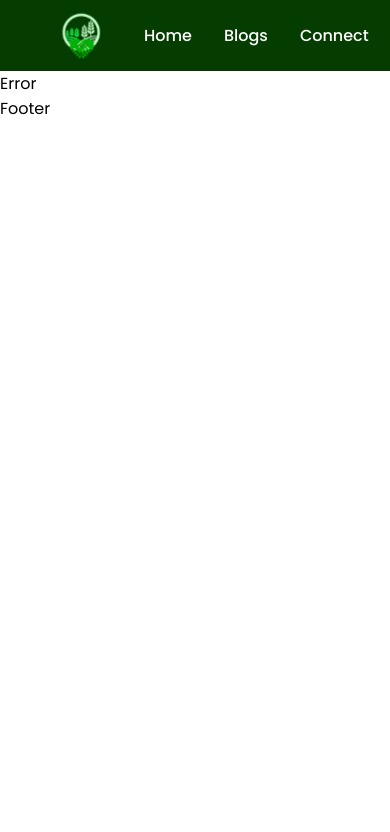
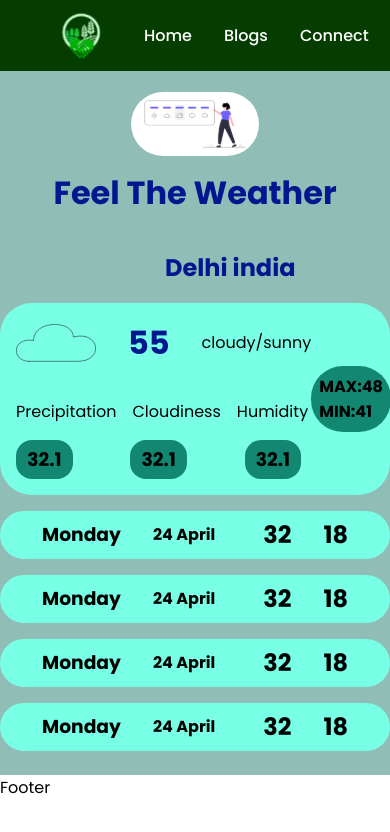
Before and after one commit to Arya-Deep-31/AgriShare-frontend, a React app: page /weather in a window 390 px wide. Shown: the top 832 px of the page. Built offline with nearby package versions, Linux system fonts and the light colour scheme; the HTML template or start-up script is replaced by a standard one.

Commit message:
ADD:Weather Page

```diff
--- a/src/App.jsx
+++ b/src/App.jsx
@@ -1,6 +1,6 @@
 import { Routes, Route } from "react-router-dom";
 
-import { Home, Error } from "./Pages";
+import { Home, Error, Weather } from "./Pages";
 
 import { Navbar, Footer } from "./Components";
 
@@ -11,6 +11,7 @@ const App = () => {
       <Routes>
         <Route path="/" element={<Home />} />
         <Route path="*" element={<Error />} />
+        <Route path="/weather" element={<Weather />} />
       </Routes>
       <Footer />
     </>
--- a/src/Components/Navbar/Navbar.module.scss
+++ b/src/Components/Navbar/Navbar.module.scss
@@ -31,7 +31,7 @@
       transition: ease-in-out 0.4s;
 
       &:hover {
-        transform: scale(1.2);
+        transform: scale(1.08);
       }
 
       a {
--- /dev/null
+++ b/src/Components/WeaInfo/WeaInfo.jsx
@@ -0,0 +1,17 @@
+import React from "react";
+import styles from "./WeaInfo.module.scss";
+const WeaInfo = () => {
+  return (
+    <div className={styles.container}>
+      <div className={styles.first}>
+        <h3>Monday</h3> <h4>24 April</h4>
+      </div>
+      <div className={styles.second}>
+        <h2>32</h2>
+        <h2>18</h2>
+      </div>
+    </div>
+  );
+};
+
+export default WeaInfo;
--- /dev/null
+++ b/src/Components/WeaInfo/WeaInfo.module.scss
@@ -0,0 +1,35 @@
+.container {
+  display: flex;
+  align-items: center;
+  justify-content: space-between;
+  background-color: #7affe7;
+  padding: 0 2rem;
+  border-radius: 2rem;
+  margin: 1rem;
+  height: 3rem;
+
+  .first {
+    display: flex;
+    align-items: center;
+    gap: 2rem;
+  }
+  .second {
+    display: flex;
+    align-items: center;
+    gap: 2rem;
+  }
+}
+
+@media (max-width: 800px) {
+  .container {
+    justify-content: center;
+    gap: 3rem;
+    margin: 1rem auto;
+    .first {
+      gap: 2rem;
+    }
+    .second {
+      gap: 2rem;
+    }
+  }
+}
--- a/src/Components/index.jsx
+++ b/src/Components/index.jsx
@@ -1,5 +1,6 @@
 import Button from "./Button/Button";
 import Navbar from "./Navbar/Navbar";
 import Footer from "./Footer/Footer";
+import WeaInfo from "./WeaInfo/WeaInfo";
 
-export { Button, Navbar, Footer };
+export { Button, Navbar, Footer, WeaInfo };
--- /dev/null
+++ b/src/Pages/Weather/Weather.jsx
@@ -0,0 +1,58 @@
+import styles from "./Weather.module.scss";
+import { WeaInfo } from "../../Components";
+const Weather = () => {
+  return (
+    <div className={styles.weather}>
+      <div className={styles.container}>
+        <div className={styles.top}>
+          <img src="/images/cld2.svg" alt="avatar" className="fa-solid fa-home" />
+          <h1>Feel The Weather</h1>
+        </div>
+
+        <div className={styles.mid}>
+          <div className={styles.mid_first}>
+            <i className="fa-solid fa-home" />
+            <h3>Delhi india</h3>
+          </div>
+
+          <div className={styles.mid_sec}>
+            <div className={styles.mid_left}>
+              <div className={styles.mid_left_first}>
+                <img src="/images/cloud.svg" className="fa-solid fa-home" alt="avatar" />
+                <h2>55</h2>
+                <p>cloudy/sunny</p>
+              </div>
+              <div className={styles.mid_left_bottom}>
+                <div className={styles.mid_left_sec}>
+                  <p>Precipitation</p>
+                  <p>Cloudiness</p>
+                  <p>Humidity</p>
+                </div>
+                <div className={styles.mid_left_third}>
+                  <h3>32.1</h3>
+                  <h3>32.1</h3>
+                  <h3>32.1</h3>
+                </div>
+              </div>
+            </div>
+            <div className={styles.mid_right}>
+              <div className={styles.maxi}>
+                <h2>MAX:48</h2>
+                <h2>MIN:41</h2>
+              </div>
+            </div>
+          </div>
+        </div>
+
+        <div className={styles.end}>
+          <WeaInfo />
+          <WeaInfo />
+          <WeaInfo />
+          <WeaInfo />
+        </div>
+      </div>
+    </div>
+  );
+};
+
+export default Weather;
--- /dev/null
+++ b/src/Pages/Weather/Weather.module.scss
@@ -0,0 +1,213 @@
+.weather {
+  display: flex;
+  justify-content: center;
+  align-items: center;
+  flex-direction: column;
+  background: #90bdb5;
+  position: relative;
+  .container {
+    margin-top: 1rem;
+
+    .top {
+      display: flex;
+      justify-content: center;
+      align-items: center;
+
+      margin-bottom: 2rem;
+      img {
+        position: absolute;
+        width: 8rem;
+        margin: 0.8rem 2rem;
+        top: 2rem;
+        left: 2rem;
+      }
+      h1 {
+        color: #001790;
+      }
+    }
+    .mid {
+      display: flex;
+      justify-content: flex-start;
+      flex-direction: column;
+      .mid_first {
+        display: flex;
+        justify-content: flex-start;
+        margin-bottom: 0.5rem;
+
+        padding: 0.1rem 3.8rem;
+        gap: 2rem;
+        h3 {
+          color: #001790;
+          font-size: 1.5rem;
+        }
+        i {
+          font-size: 2rem;
+          margin-right: 0.2rem;
+        }
+      }
+      .mid_sec {
+        display: flex;
+        justify-content: space-between;
+        margin: 0.5rem;
+        background-color: #7affe7;
+        border-radius: 2rem;
+        padding: 1rem 3rem;
+
+        height: 12rem;
+        gap: 6rem;
+        position: relative;
+
+        .mid_left {
+          display: flex;
+          flex-direction: column;
+          gap: 2rem;
+          .mid_left_first {
+            display: flex;
+            justify-content: space-between;
+            align-items: center;
+            gap: 2rem;
+
+            img {
+              width: 5rem;
+            }
+            h2 {
+              font-size: 2rem;
+              color: #001790;
+            }
+          }
+          .mid_left_bottom {
+            .mid_left_sec {
+              display: flex;
+              gap: 1rem;
+              margin-bottom: 1rem;
+            }
+            .mid_left_third {
+              display: flex;
+              gap: 4.5rem;
+              h3 {
+                background-color: #128772;
+                padding: 0.3rem 0.7rem;
+                border-radius: 1rem;
+              }
+            }
+          }
+        }
+        .mid_right {
+          display: flex;
+          justify-content: center;
+          align-items: center;
+          border-radius: 3rem;
+
+          .maxi {
+            background-color: #128772;
+            padding: 0.5rem;
+            border-radius: 2rem;
+          }
+        }
+      }
+    }
+  }
+}
+
+@media (max-width: 1000px) {
+  .weather {
+    .container {
+      .top {
+        img {
+          top: 0.8rem;
+          left: 1rem;
+        }
+      }
+      // .mid{
+      //     .mid_first{
+      //         margin-bottom: rem;
+      //     }
+      // }
+    }
+  }
+}
+
+@media (max-width: 800px) {
+  .weather {
+    .container {
+      margin: 0;
+      .top {
+        flex-direction: column;
+        img {
+          position: unset;
+          top: 0.8rem;
+          left: 1rem;
+        }
+      }
+      .mid {
+        .mid_first {
+          margin-bottom: 1rem;
+        }
+        .mid_sec {
+          padding: 1rem;
+          justify-content: space-around;
+          gap: 0;
+        }
+        .mid_right {
+          .maxi {
+            h2 {
+              font-size: 1rem;
+            }
+          }
+        }
+      }
+    }
+  }
+}
+@media (max-width: 440px) {
+  .weather {
+    .container {
+      width: 100%;
+      margin: 0.5rem;
+      .top {
+        flex-direction: column;
+        img {
+          position: unset;
+          top: 0.8rem;
+          left: 1rem;
+        }
+      }
+      .mid {
+        .mid_first {
+          justify-content: space-around;
+          gap: 0;
+          img {
+            width: 3.8rem;
+          }
+          h2 {
+            font-size: 1.8rem;
+          }
+        }
+        .mid_sec {
+          // padding: 1rem;
+          margin: 0;
+          justify-content: space-around;
+          gap: 0;
+          .mid_left {
+            .mid_left_first {
+              justify-content: space-around;
+            }
+
+            .mid_left_bottom {
+              .mid_left_third {
+                gap: 3.6rem;
+              }
+            }
+          }
+        }
+        .mid_right {
+          .maxi {
+            h2 {
+              font-size: 1rem;
+            }
+          }
+        }
+      }
+    }
+  }
+}
--- a/src/Pages/index.jsx
+++ b/src/Pages/index.jsx
@@ -1,4 +1,4 @@
 import Home from "./Home/Home";
 import Error from "./Error/Error";
-
-export { Home, Error };
+import Weather from "./Weather/Weather";
+export { Home, Error, Weather };
```
Also changed, not shown: public/images/cld2.svg (added), public/images/cloud.svg (added).
